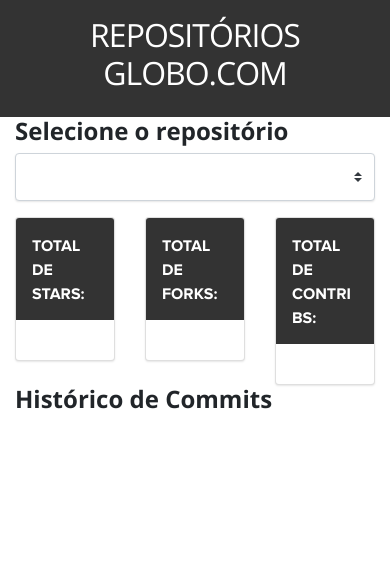
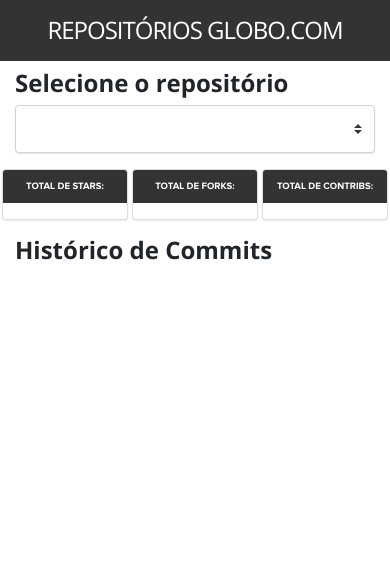
Before and after one commit to didiraja/teste-tecnico-vml, a website: page src/index.html in a window 390 px wide. Drawn offline with nearby package versions, Linux system fonts and the light colour scheme; no server answers.

Commit message:
demais elementos ajustados ao responsivo

```diff
--- a/src/css/style.scss
+++ b/src/css/style.scss
@@ -72,3 +72,35 @@
 	width:100%;
 	height: 35vh;
 }
+
+@media screen and (max-width: 768px) {
+
+	header {
+		.h2 {
+			font-size: 1.5em;
+    		margin: 0;
+		}
+	}
+
+	.card-col {
+		padding: 0 .1em;
+	}
+
+	.card-header {
+		font-size: 0.6em;
+    	padding: 1em 0;
+    	text-align: center;
+	}
+
+	.card-body {
+		padding: .5em;
+		text-align: center;
+	}
+}
+@media screen and (max-width: 768px) {
+
+	/*.card-header {
+		font-size: 0.6em;
+	} */
+
+}
--- a/src/index.html
+++ b/src/index.html
@@ -18,7 +18,7 @@
 </head>
 <body>
 
-   <header class="id-github mb-md-4">
+   <header class="id-github mb-2 mb-md-4">
    	<div class="container-fluid">
    		<div class="row">
    			<div class="col-12">
@@ -43,7 +43,7 @@
        	</div>
 
        	<div class="row mb-md-4">
-       		<div class="col-4">
+       		<div class="col-4 card-col mb-3 mb-md-0">
        			<div class="card">
 				  <div class="card-header id-github">
 					Total de Stars:
@@ -53,7 +53,7 @@
 				  </div>
 				</div>
        		</div>
-       		<div class="col-4">
+       		<div class="col-4 card-col mb-3 mb-md-0">
        			<div class="card">
 				  <div class="card-header id-github">
 					Total de Forks:
@@ -63,7 +63,7 @@
 				  </div>
 				</div>
        		</div>
-       		<div class="col-4">
+       		<div class="col-4 card-col mb-3 mb-md-0">
        			<div class="card">
 				  <div class="card-header id-github">
 					Total de Contribs:
```
Also changed, not shown: src/css/style.css.
